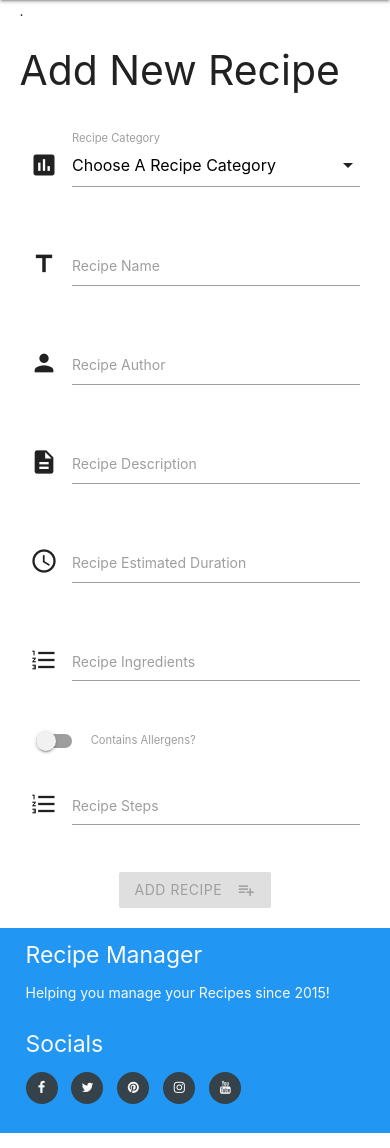
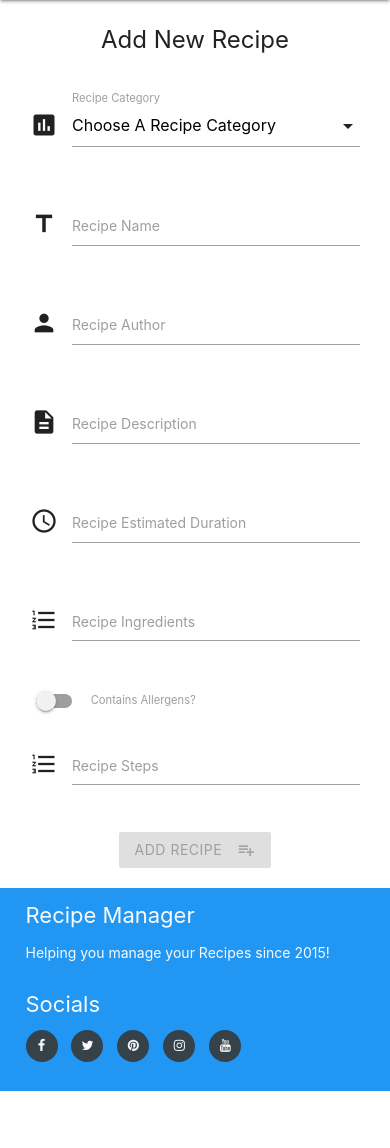
Before and after one commit to ezat-r/recipe-manager, a Flask app: page /add-recipe in a window 390 px wide. Shown: the part 56-1204 px from the top of the page. After the commit the page ends 1147 px from the top, so only its background shows below. Run offline with Flask 2, Linux system fonts and the light colour scheme; data that the repository does not hold is empty; some libraries are stand-ins or nearby versions.

Commit message:
Some styling changes

```diff
--- a/static/css/main.css
+++ b/static/css/main.css
@@ -110,4 +110,12 @@ footer{
     nav .brand-logo{
         font-size: 22px;
     }
+
+    h3{
+        font-size: 24px;
+    }
+
+    h5{
+        font-size: 22px;
+    }
 }
--- a/templates/add-category.html
+++ b/templates/add-category.html
@@ -1,7 +1,7 @@
 {% extends 'base.html' %}
 {% block content%}
     <div class="row">
-        <h3>Add Category</h3>
+        <h3 class="center-align">Add Category</h3>
     </div>
     <div class="row">
         <form action="{{url_for('insertCategory')}}" method="POST" class="col s12">
--- a/templates/add-recipe.html
+++ b/templates/add-recipe.html
@@ -1,7 +1,7 @@
 {% extends 'base.html' %}
 {% block content %}
-<div class="row">.
-    <h3>Add New Recipe</h3>
+<div class="row">
+    <h3 class="center-align">Add New Recipe</h3>
 </div>
 <div class="row">
     <!-- Begin Form -->
--- a/templates/edit-category.html
+++ b/templates/edit-category.html
@@ -1,7 +1,7 @@
 {% extends 'base.html' %}
 {% block content%}
 <div class="row">
-    <h3>Edit Category</h3>
+    <h3 class="center-align">Edit Category</h3>
     <!-- Begin Edit Category Form -->
     <div class="row">
         <form action="{{url_for('updateCategory', category_id=category._id)}}" method="POST" class="col s12">
--- a/templates/edit-recipe.html
+++ b/templates/edit-recipe.html
@@ -1,7 +1,7 @@
 {% extends 'base.html' %}
 {% block content %}
 <div class="row">
-    <h3>Edit Recipe</h3>
+    <h3 class="center-align">Edit Recipe</h3>
 </div>
 <div class="row">
     <!-- Begin Form -->
```
